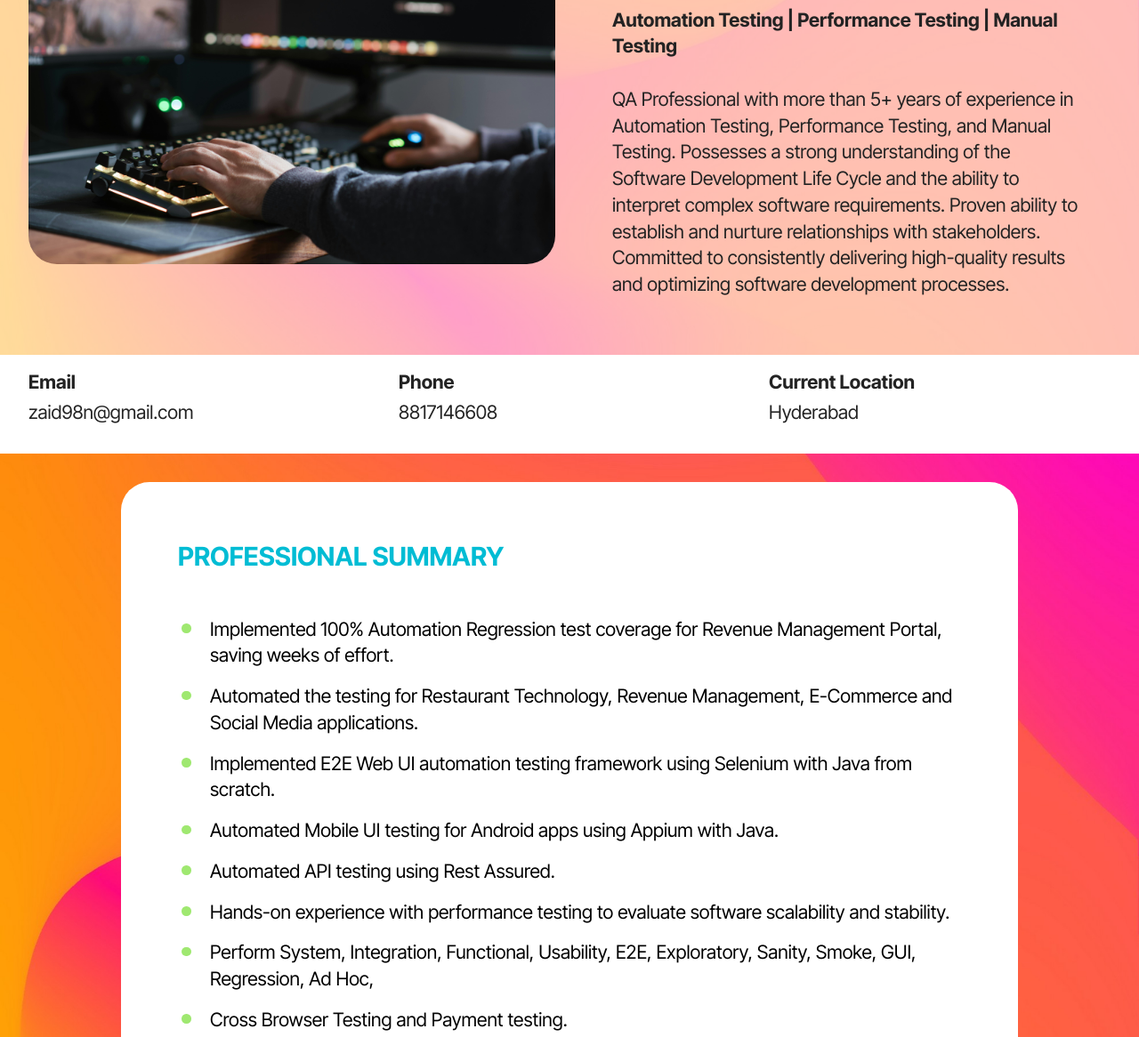
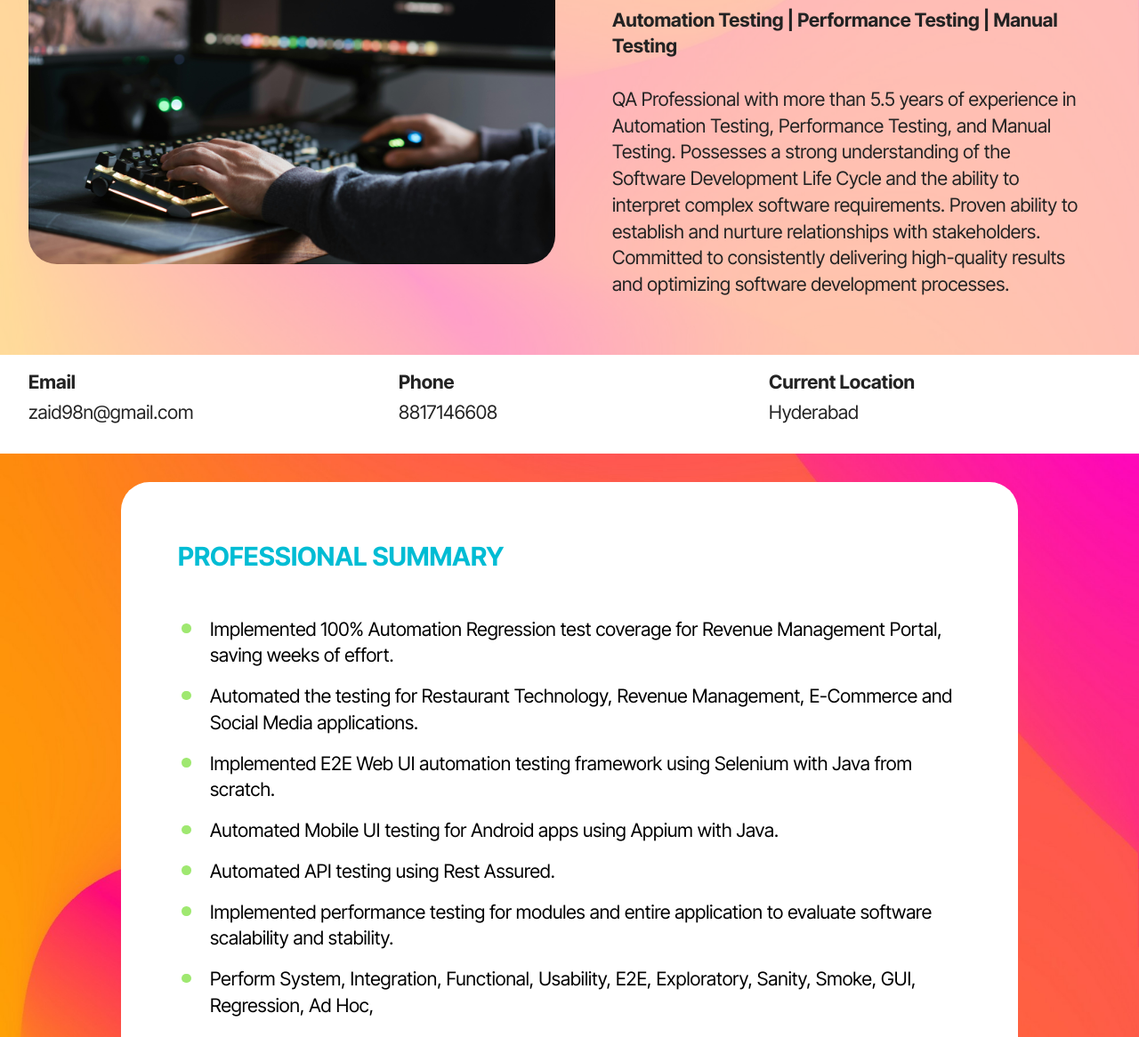
Before and after one commit to zaid98n/Resume, a plain HTML site: page index.html in a window 1280 px wide. Shown: the part 276-1442 px from the top of the page at 89% size. Drawn offline with Linux system fonts and the light colour scheme.

Commit message:
Update index.html

```diff
--- a/index.html
+++ b/index.html
@@ -92,7 +92,7 @@
             </h1>
             <p class="mbr-text mbr-fonts-style mb-4 display-7"><strong>
                 Automation Testing | Performance Testing | Manual Testing</strong><br><br>QA Professional with more than
-              5+ years of experience in Automation Testing, Performance Testing, and Manual Testing. Possesses a strong
+              5.5 years of experience in Automation Testing, Performance Testing, and Manual Testing. Possesses a strong
               understanding of the Software Development Life Cycle and the ability to interpret complex software
               requirements. Proven ability to establish and nurture relationships with stakeholders. Committed to
               consistently delivering high-quality results and optimizing software development processes.<br><strong>
@@ -187,7 +187,7 @@
                   </li>
                   <li>Automated API testing using Rest Assured.
                   </li>
-                  <li>Hands-on experience with performance testing to evaluate software scalability and stability.
+                  <li>Implemented performance testing for modules and entire application to evaluate software scalability and stability.
                   </li>
                   <li>Perform System, Integration, Functional, Usability, E2E, Exploratory, Sanity, Smoke, GUI,
                     Regression, Ad Hoc,
```
